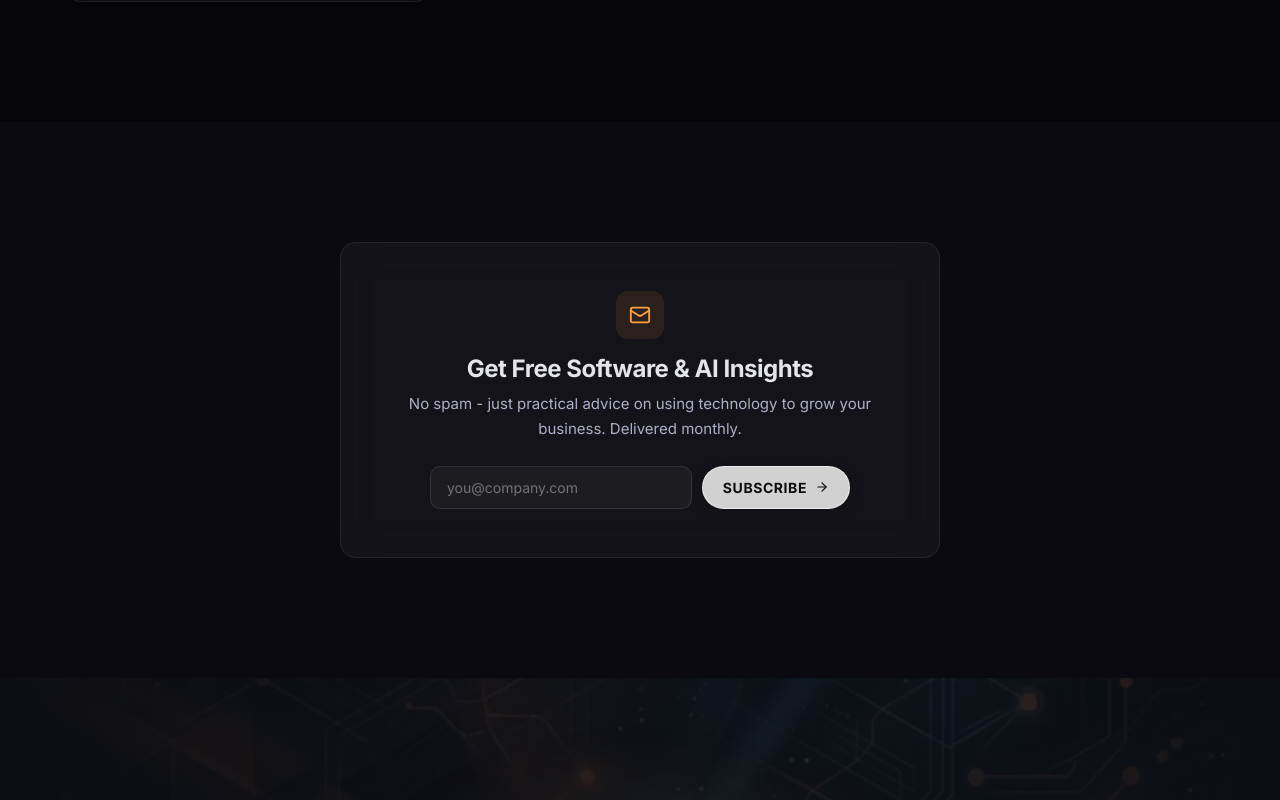
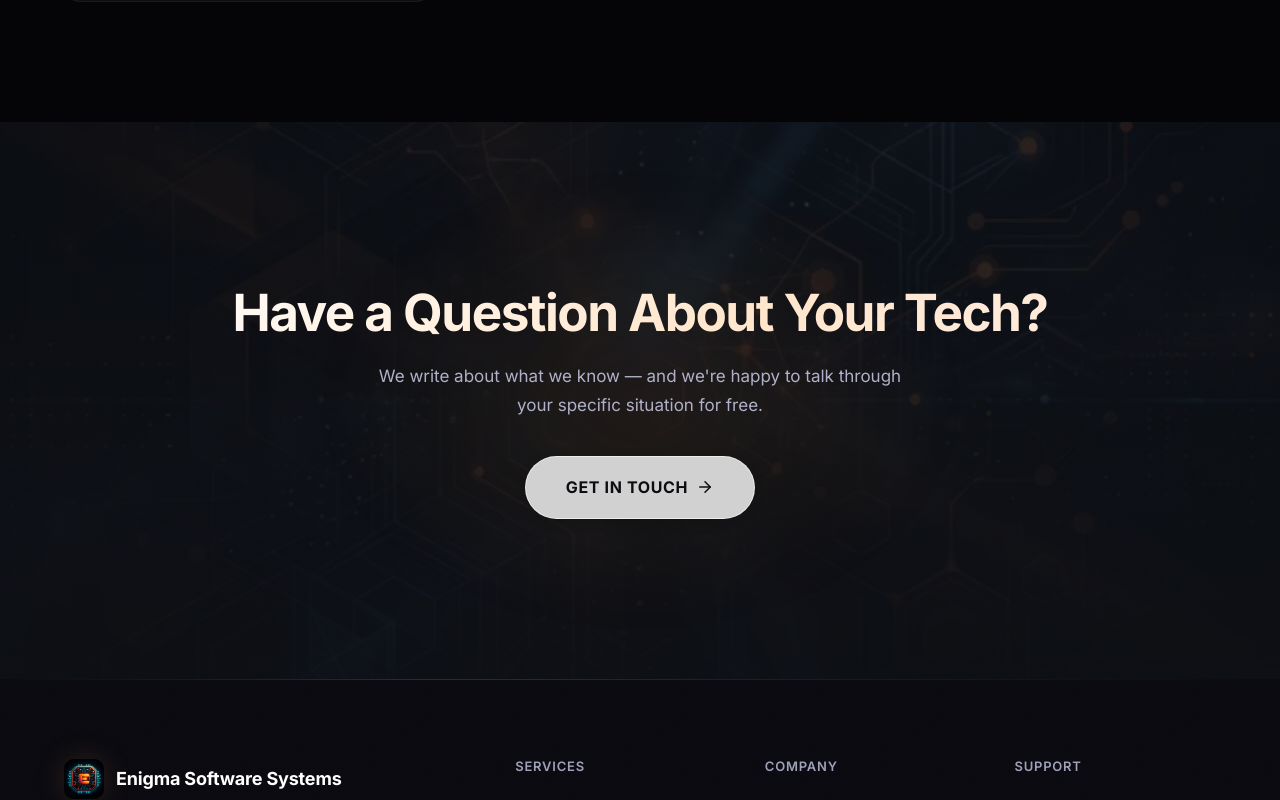
Before and after one commit to drsavvage90/Enigma-Website, a React (Vite) app: page /blog in a window 1280 px wide. Shown: the part 1310-2110 px from the top of the page. Built offline with nearby package versions, Linux system fonts and the light colour scheme; no server answers.

Commit message:
remove newsletter cta from blog page

```diff
--- a/src/pages/Blog.jsx
+++ b/src/pages/Blog.jsx
@@ -2,7 +2,6 @@ import { Link } from 'react-router-dom'
 import { useReveal } from '../hooks/useReveal'
 import PageHeader from '../components/PageHeader'
 import CTABlock from '../components/CTABlock'
-import NewsletterCTA from '../components/NewsletterCTA'
 import { ArrowRight, Clock } from 'lucide-react'
 import blogPosts from '../data/blogPosts'
 
@@ -64,8 +63,6 @@ export default function Blog() {
         </div>
       </section>
 
-      <NewsletterCTA />
-
       <CTABlock
         headline="Have a Question About Your Tech?"
         text="We write about what we know — and we're happy to talk through your specific situation for free."
```
